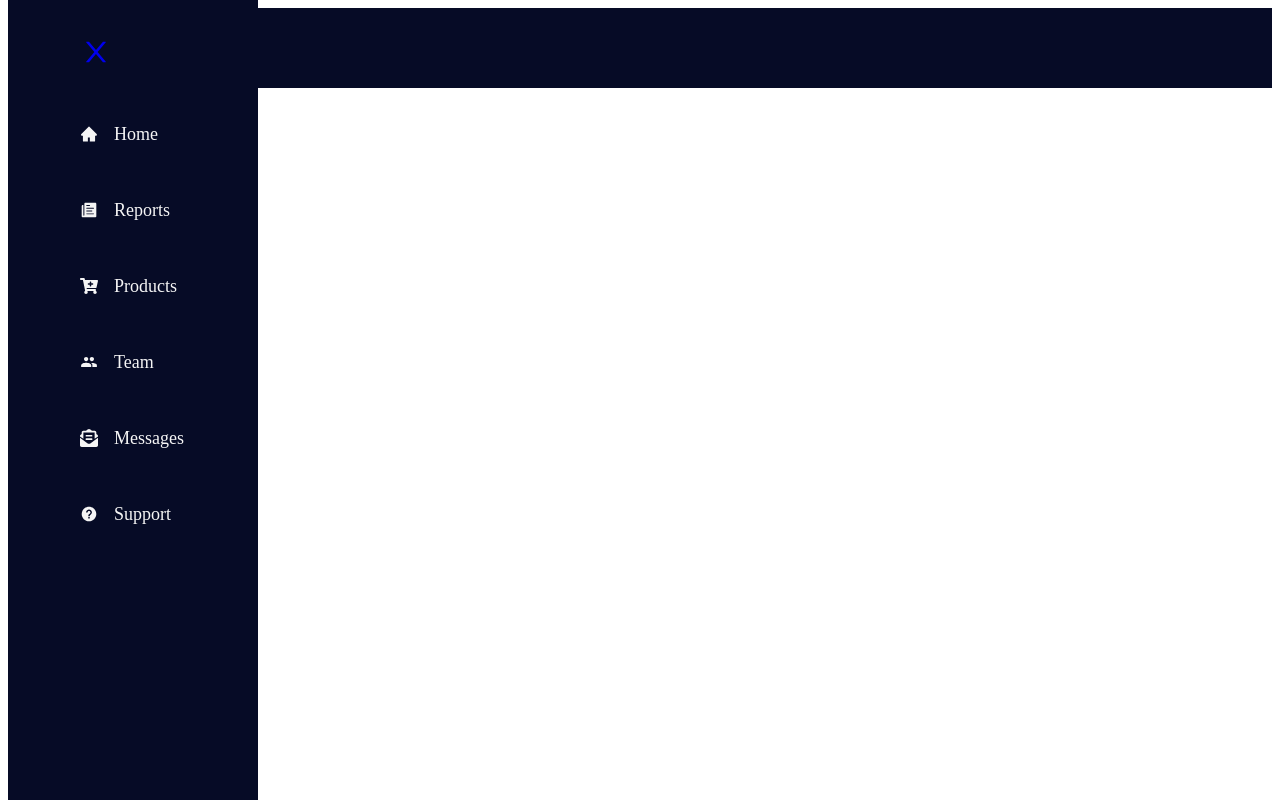
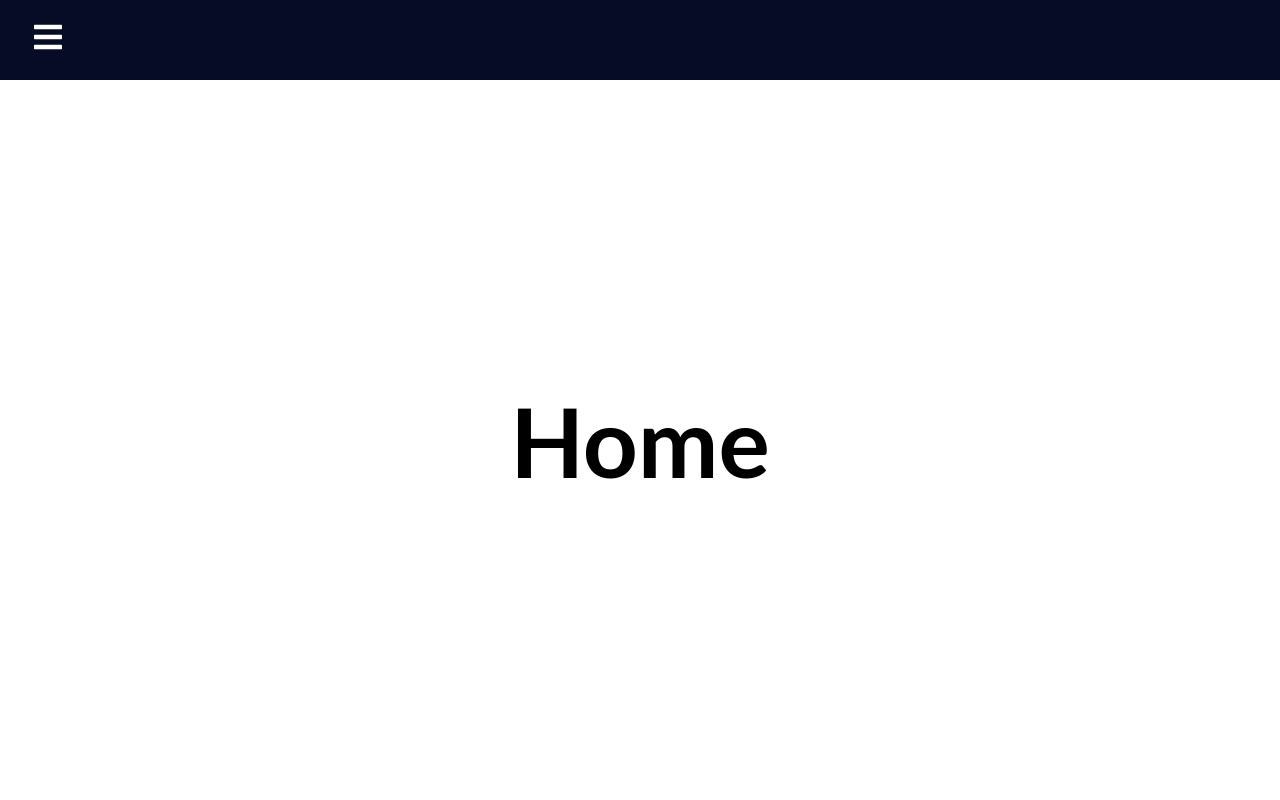
Before and after one commit to tkinneen/PoppinPixels, a React (Create React App) app: page / in a window 1280 px wide. Built offline with nearby package versions, Linux system fonts and the light colour scheme.

Commit message:
working generic navbar and page navigation

```diff
--- a/src/App.css
+++ b/src/App.css
@@ -1 +1,18 @@
-@import url('')
+@import url('https://fonts.googleapis.com/css2?family=Ubuntu:wght@300&display=swap');
+
+* {
+    box-sizing: border-box;
+    margin: 0;
+    padding: 0;
+    font-family: 'Lato', sans-serif;
+}
+
+.home,
+.reports,
+.products {
+    display: flex;
+    height: 90vh;
+    align-items: center;
+    justify-content: center;
+    font-size: 3rem;
+}
--- a/src/App.js
+++ b/src/App.js
@@ -1,6 +1,10 @@
 import "./App.css";
 import Navbar from "./components/Navbar";
 import { BrowserRouter as Router, Switch, Route } from "react-router-dom";
+import Home from './pages/Home'
+import Reports from './pages/Reports'
+import Products from './pages/Products'
+
 
 function App() {
   return (
@@ -8,7 +12,9 @@ function App() {
       <Router>
         <Navbar />
         <Switch>
-          <Route path="/" />
+          <Route path="/" exact component={Home} />
+          <Route path="/reports" component={Reports} />
+          <Route path="/products" component={Products} />
         </Switch>
       </Router>
     </>
--- a/src/components/Navbar.css
+++ b/src/components/Navbar.css
@@ -20,7 +20,7 @@
     justify-content: center;
     position: fixed;
     top: 0;
-    /* left: -100%; */
+    left: -100%;
     transition: 850ms;
 }
 
--- a/src/components/Navbar.js
+++ b/src/components/Navbar.js
@@ -4,19 +4,21 @@ import * as AiIcons from "react-icons/ai";
 import { Link } from "react-router-dom";
 import { SidebarData } from "./SidebarData";
 import './Navbar.css';
+import { IconContext } from 'react-icons'
 
 function Navbar() {
   const [sidebar, setSidebar] = useState(false);
   const showSidebar = () => setSidebar(!sidebar);
   return (
     <>
+    <IconContext.Provider value={{color: '#fff'}}>
       <div className="navbar">
         <Link to="#" className="menu-bars">
           <FaIcons.FaBars onClick={showSidebar} />
         </Link>
       </div>
       <nav className={sidebar ? "nav-menu active" : "nav-menu"}>
-        <ul className="nav-menu-items">
+        <ul className="nav-menu-items" onClick={showSidebar}>
           <li className="navbar-toggle">
             <Link to="#" className="menu-bars">
               <AiIcons.AiOutlineClose />
@@ -32,6 +34,7 @@ function Navbar() {
           })}
         </ul>
       </nav>
+      </IconContext.Provider>
     </>
   );
 }
--- a/src/pages/Home.js
+++ b/src/pages/Home.js
@@ -0,0 +1,11 @@
+import React from 'react'
+
+function Home() {
+    return (
+        <div className='home'>
+            <h1>Home</h1>
+        </div>
+    )
+}
+
+export default Home
--- a/src/pages/Products.js
+++ b/src/pages/Products.js
@@ -0,0 +1,11 @@
+import React from 'react'
+
+function Products() {
+    return (
+        <div className='products'>
+            <h1>Products</h1>
+        </div>
+    )
+}
+
+export default Products
--- a/src/pages/Reports.js
+++ b/src/pages/Reports.js
@@ -0,0 +1,11 @@
+import React from 'react'
+
+function Reports() {
+    return (
+        <div className='reports'>
+            <h1>Reports</h1>
+        </div>
+    )
+}
+
+export default Reports
```
